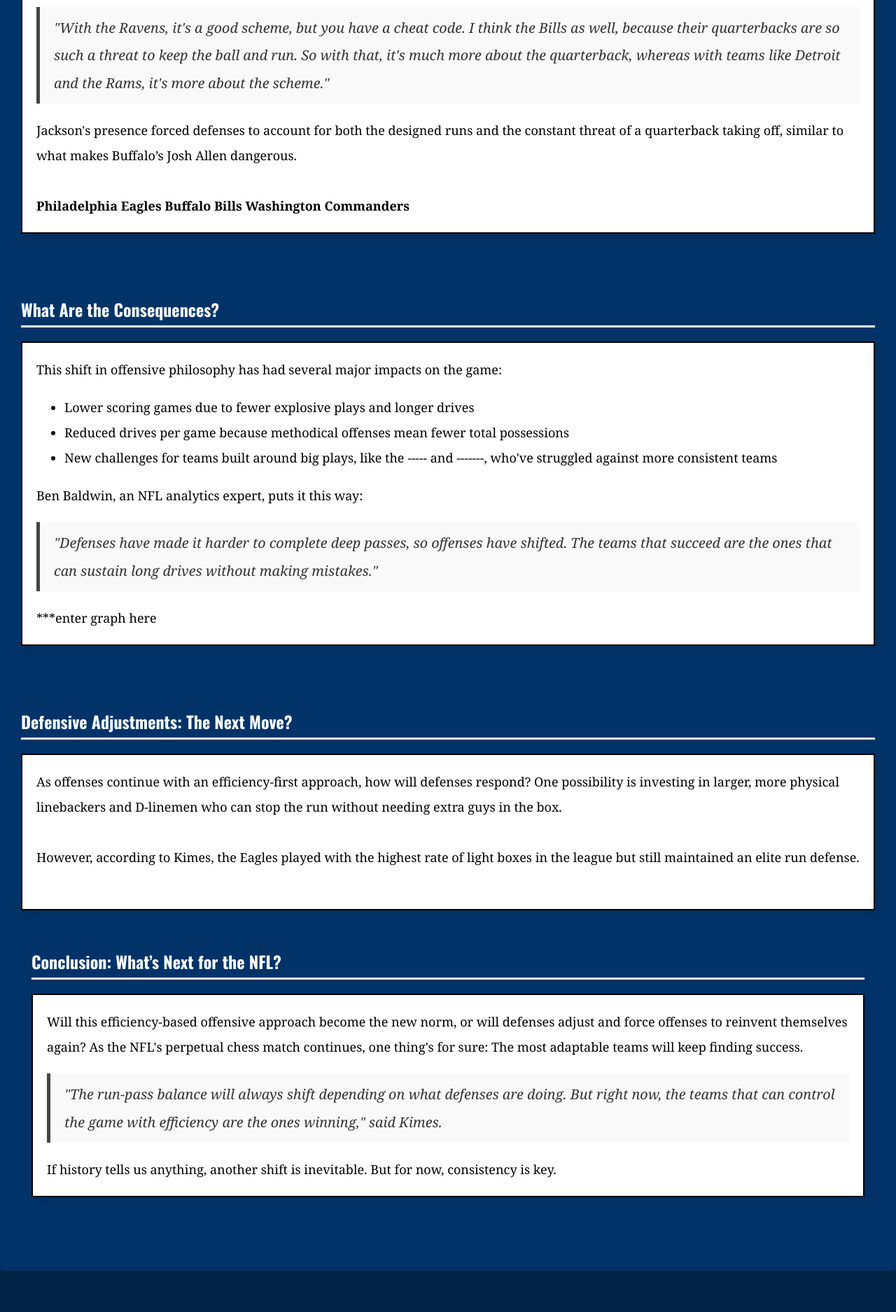
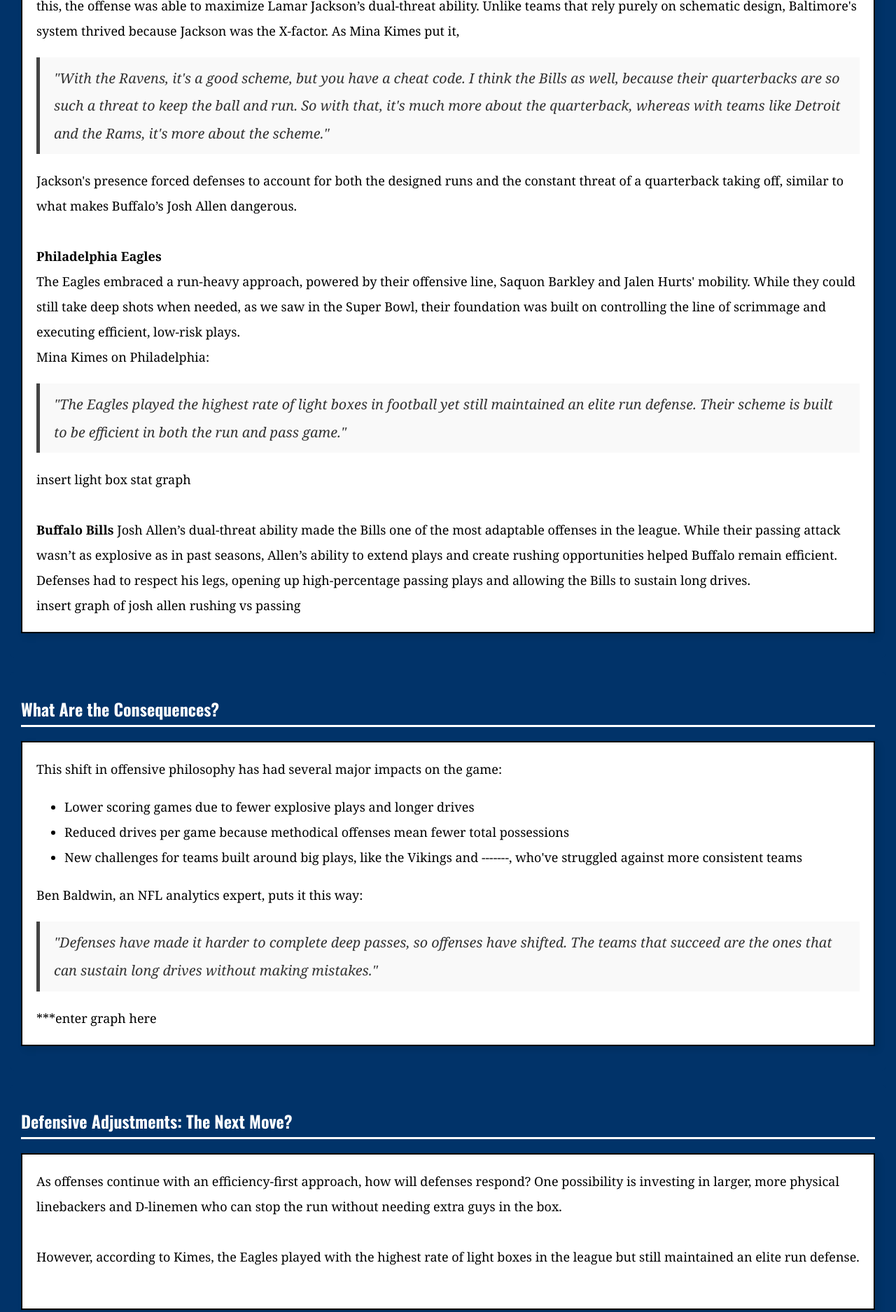
Before and after one commit to izziebegley0909/nflchanges, a plain HTML site: page index.html in a window 1280 px wide. Shown: the part 2751-4626 px from the top of the page at 70% size. Before the commit the page ends 4587 px from the top, so only its background shows below. Drawn offline with nearby package versions, Linux system fonts and the light colour scheme; a script that the page names is missing.

Commit message:
Update index.html

```diff
--- a/index.html
+++ b/index.html
@@ -164,27 +164,32 @@
     <div class="section">    <h2>Who’s Benefiting the Most? Case Studies in Efficiency</h2>  <div class="text-box">
 Some teams and QBs have thrived in this new landscape by adapting their schemes to focus on consistency rather than explosiveness.<br> <br>
       <strong>Kansas City Chiefs</strong> <br>
-Patrick Mahomes, who is widely regarded as the best QB in the league, had one of the lowest aDOTs of his career this season. However, the Chiefs still made it to the Super Bowl. Instead of forcing deep throws, Mahomes had the ability to extend plays and distribute short, accurate passes- helping Kansas City lead the league in yards after catch percentage. ***enter graph
-      <br><br>
-
-
+Patrick Mahomes, who is widely regarded as the best QB in the league, had one of the lowest aDOTs of his career this season. However, the Chiefs still made it to the Super Bowl. Instead of forcing deep throws, Mahomes had the ability to extend plays and distribute short, accurate passes- helping Kansas City lead the league in yards after catch percentage. <br>
+      <div style="max-width: 600px; margin: auto;">
+   <div class="flourish-embed flourish-table" data-src="visualisation/22013509"><script src="https://public.flourish.studio/resources/embed.js"></script><noscript><img src="https://public.flourish.studio/visualisation/22013509/thumbnail" width="100%" alt="table visualization" /></noscript></div>
+</div>
+      <br>
+   This trend isn’t new for Mahomes and the Chiefs. Over the years, there has been a direct correlation between his aDOT and the team’s yards after catch percentage (YAC)—when his aDOT was higher, YAC tended to dip, and when it was lower, YAC % increased.
+      <div class="flourish-embed flourish-chart" data-src="visualisation/21993223"><script src="https://public.flourish.studio/resources/embed.js"></script><noscript><img src="https://public.flourish.studio/visualisation/21993223/thumbnail" width="100%" alt="chart visualization" /></noscript></div>
 
       <br>
-  <div class="flourish-embed flourish-chart" data-src="visualisation/21993223">
-    <script src="https://public.flourish.studio/resources/embed.js"></script>
-    <noscript>
-      <img src="https://public.flourish.studio/visualisation/21993223/thumbnail" width="100%" alt="chart visualization">
-    </noscript>
-</div>
+
 
 
       <strong> Baltimore Ravens </strong> <br>
       Under offensive coordinator Todd Monken, the Ravens crafted a rushing attack that blended structure with unpredictability. Because of this, the offense was able to maximize Lamar Jackson’s dual-threat ability. Unlike teams that rely purely on schematic design, Baltimore's system thrived because Jackson  was the X-factor. As Mina Kimes put it,
 <blockquote>
       "With the Ravens, it's a good scheme, but you have a cheat code. I think the Bills as well, because their quarterbacks are so such a threat to keep the ball and run. So with that, it's much more about the quarterback, whereas with teams like Detroit and the Rams, it's more about the scheme." </blockquote> Jackson's presence forced defenses to account for both the designed runs and the constant threat of a quarterback taking off, similar to what makes Buffalo’s Josh Allen dangerous. <br><br>
-      <strong> Philadelphia Eagles </strong>
-      <strong> Buffalo Bills </strong>
-      <strong> Washington Commanders </strong>
+      <strong> Philadelphia Eagles </strong><br>
+      The Eagles embraced a run-heavy approach, powered by their offensive line, Saquon Barkley and Jalen Hurts' mobility. While they could still take deep shots when needed, as we saw in the Super Bowl, their foundation was built on controlling the line of scrimmage and executing efficient, low-risk plays. <br>
+   Mina Kimes on Philadelphia:
+      <blockquote> "The Eagles played the highest rate of light boxes in football yet still maintained an elite run defense. Their scheme is built to be efficient in both the run and pass game." </blockquote>
+
+      insert light box stat graph <br>
+
+     <br> <strong> Buffalo Bills </strong>
+      Josh Allen’s dual-threat ability made the Bills one of the most adaptable offenses in the league. While their passing attack wasn’t as explosive as in past seasons, Allen’s ability to extend plays and create rushing opportunities helped Buffalo remain efficient. Defenses had to respect his legs, opening up high-percentage passing plays and allowing the Bills to sustain long drives.
+<br> insert graph of josh allen rushing vs passing
 
       </div> </div>
 
@@ -195,7 +200,7 @@
       This shift in offensive philosophy has had several major impacts on the game:
       <ul> <li>Lower scoring games due to fewer explosive plays and longer drives</li>
         <li>Reduced drives per game because methodical offenses mean fewer total possessions</li>
-<li> New challenges for teams built around big plays, like the ----- and -------, who've struggled against more consistent teams</li> </ul>
+<li> New challenges for teams built around big plays, like the Vikings and -------, who've struggled against more consistent teams</li> </ul>
       Ben Baldwin, an NFL analytics expert, puts it this way:
       <blockquote> "Defenses have made it harder to complete deep passes, so offenses have shifted. The teams that succeed are the ones that can sustain long drives without making mistakes." </blockquote>
       ***enter graph here
@@ -210,9 +215,9 @@
 <br><br>
       </div> <div class="section">
       <h2>Conclusion: What’s Next for the NFL?</h2> <div class="text-box">
-      Will this efficiency-based offensive approach become the new norm, or will defenses adjust and force offenses to reinvent themselves again? As the NFL's perpetual chess match continues, one thing's for sure: The most adaptable teams will keep finding success.
+      Will this efficiency-based offensive approach become the new norm, or will defenses adjust and force offenses to reinvent themselves yet again? The NFL is a cyclical in nature, where innovation never stays dominant for long.
 <blockquote>"The run-pass balance will always shift depending on what defenses are doing. But right now, the teams that can control the game with efficiency are the ones winning," said Kimes. </blockquote>
-If history tells us anything, another shift is inevitable. But for now, consistency is key.
+In an era where patience is paying off more than explosiveness, the fundamental dynamics of the game haven't changed— only the strategies to achieve success. Teams that can methodically move the chains while maintaining flexibility in their approach are proving that a sustainable offense doesn't require highlight-reel plays. As we witness this pendulum swing toward efficiency over high-risk plays, the evolution of football continues its cycle of innovation and counter-innovation. This serves as a reminder that the most successful franchises are those that can anticipate as well as dictate— rather than merely react to the next paradigm shift.
       </div>
     </div>
   </div>
```
